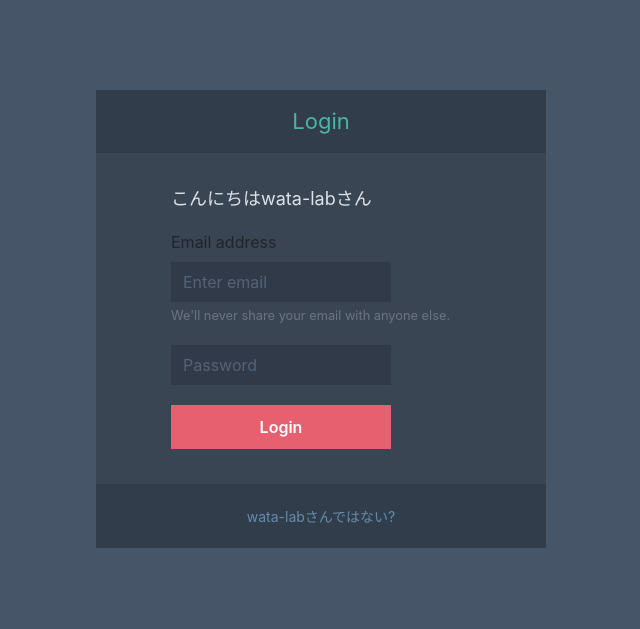
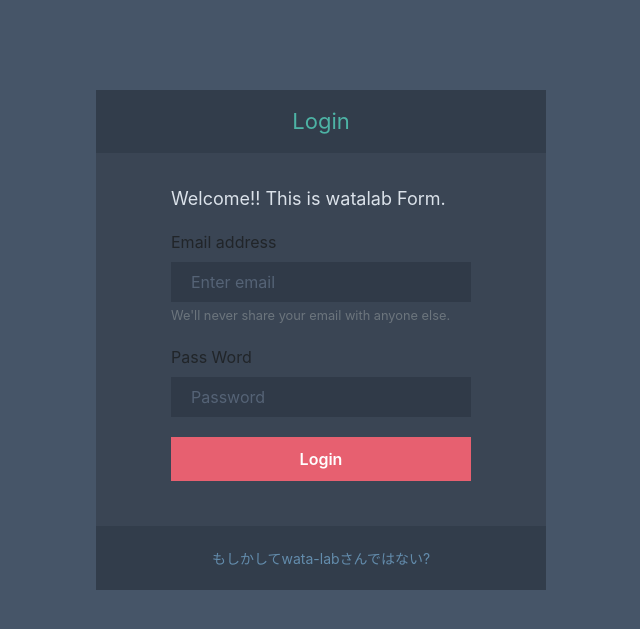
Before and after one commit to YugaWatanabe/CryptoForm-test, a PHP site: page / in a window 1280 px wide. Shown: the top 629 px of the page, without its empty margins (319-959 px from the left). Run offline with PHP 8.4, Linux system fonts and the light colour scheme.

Commit message:
細かな見た目の修正

```diff
--- a/index.html
+++ b/index.html
@@ -26,7 +26,6 @@
 
 <body class="body-color">
 
-    <script src="https://cdn.jsdelivr.net/npm/vue/dist/vue.js"></script>
 
     <div class="container">
         <div class="page-lock">
@@ -42,7 +41,7 @@
                     <div class="pull-left lock-avatar-block">
                     </div>
                     <form class="lock-form pull-left" action="index.html" method="post">
-                        <h4>こんにちはwata-labさん</h4>
+                        <h4>Welcome!! This is watalab Form.</h4>
 
                         <div class="form-group">
                             <label for="exampleInputEmail1">Email address</label>
@@ -52,7 +51,8 @@
                                 else.</small>
                         </div>
 
-                        <div class="form-group" id="app">
+                        <div class="form-group">
+                            <label for="exampleInputEmail1">Pass Word</label>
                             <input class="form-control placeholder-no-fix" type="password" autocomplete="off"
                                 placeholder="Password" name="password" />
                         </div>
@@ -62,11 +62,12 @@
                     </form>
                 </div>
                 <div class="lock-bottom">
-                    <a href="">wata-labさんではない?</a>
+                    <a href="">もしかしてwata-labさんではない?</a>
                 </div>
             </div>
         </div>
     </div>
+
 
     <br>
     <br>
--- a/style.css
+++ b/style.css
@@ -146,6 +146,17 @@ body {
       margin: 100px auto;
     }
   }
+
+  .lock-form .form-group .form-control {
+    padding: 20px 20px;
+    width: 300px;
+  }
+
+  .lock-form .form-actions .btn-success {
+    width: 300px;
+    margin-bottom: 10px;
+  }
+
   @media (max-width: 560px) {
     .page-lock {
       margin: 50px auto;
@@ -168,11 +179,11 @@ body {
 
     .lock-form .form-group .form-control {
       padding: 20px 20px;
-      width: 170px;
+      width: 270px;
     }
 
     .lock-form .form-actions .btn-success {
-      width: 170px;
+      width: 270px;
       margin-bottom: 10px;
     }
   }
```
